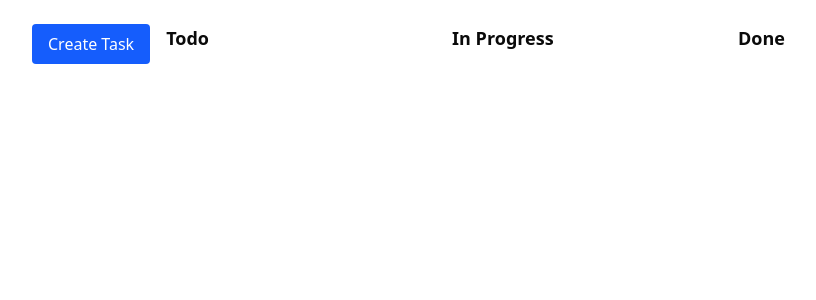
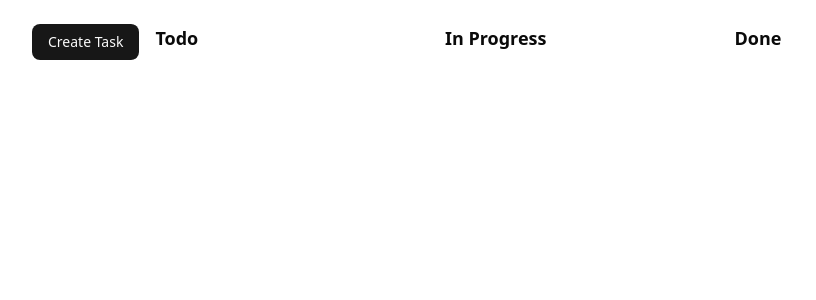
Before and after one commit to shinokamix/kanban, a Next.js app: page /kanban in a window 1280 px wide. Shown: the top 300 px of the page, without its empty margins (120-936 px from the left). Built offline with nearby package versions, Linux system fonts and the light colour scheme.

Commit message:
refactor: replaced default button with shadcn button

```diff
--- a/features/create-task/ui/CreateTaskButton.tsx
+++ b/features/create-task/ui/CreateTaskButton.tsx
@@ -4,6 +4,7 @@ import { useCallback } from 'react'
 import { useAppDispatch } from '@/providers/StoreProvider'
 import { taskAdded } from '@/entities/task'
 import type { TaskStatus } from '@/entities/task'
+import { Button } from '@/shared/ui/button'
 
 type CreateTaskButtonProps = {
     initialStatus?: TaskStatus
@@ -24,12 +25,5 @@ export function CreateTaskButton({ initialStatus = 'todo' }: CreateTaskButtonPro
         )
     }, [dispatch, initialStatus])
 
-    return (
-        <button
-            onClick={handleClick}
-            className="w-fit rounded bg-blue-600 px-4 py-2 text-white hover:bg-blue-700"
-        >
-            Create Task
-        </button>
-    )
+    return <Button onClick={handleClick}>Create Task</Button>
 }
```
